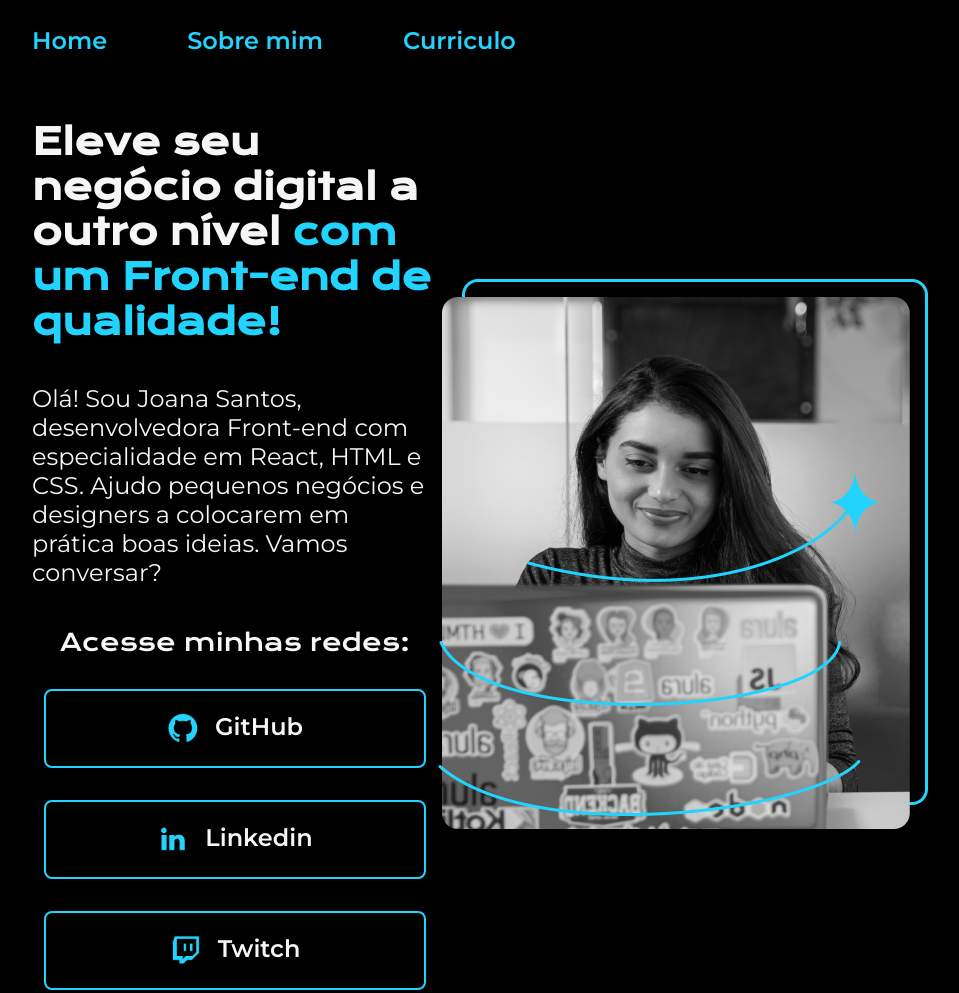
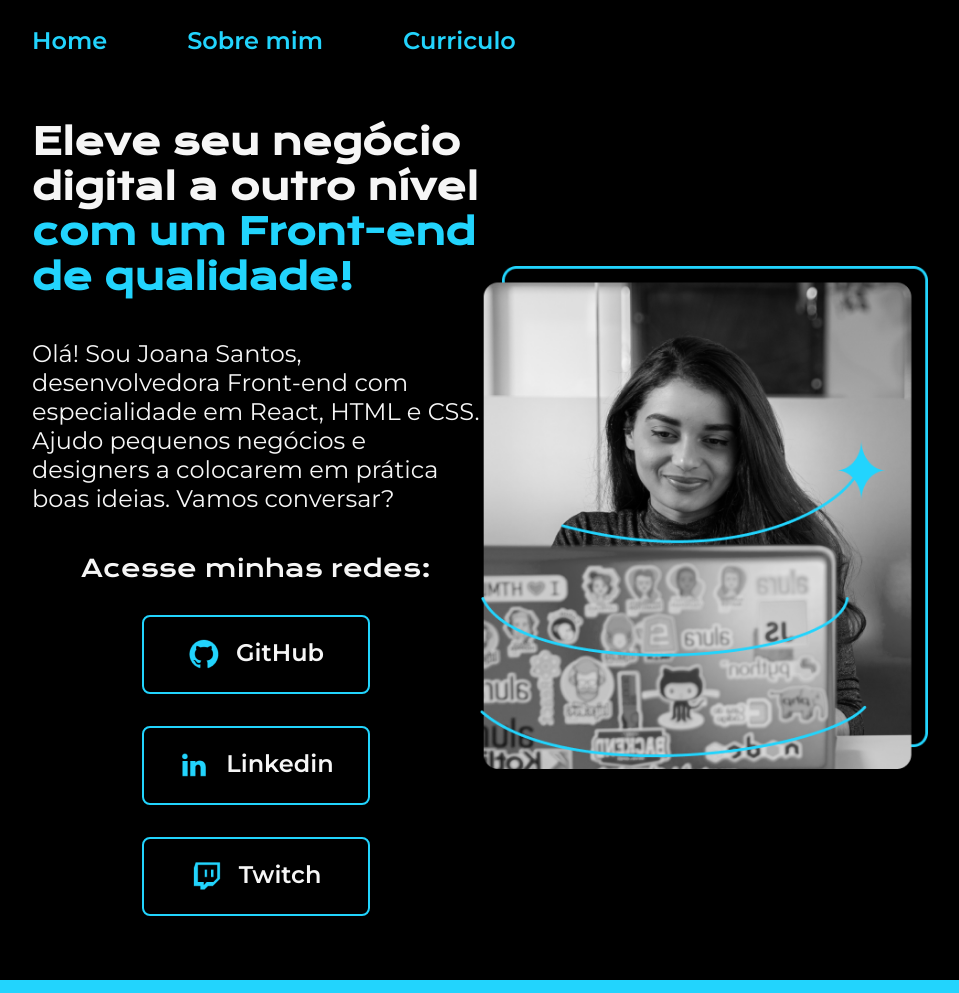
Before and after one commit to stanleyshensantos/Portifolio-HTML-e-CSS-aula_5, a plain HTML site: page index.html in a window 1280 px wide. Shown: the top 993 px of the page, without its empty margins (160-1119 px from the left). Drawn offline with nearby package versions, Linux system fonts and the light colour scheme; a web font is replaced by a local one.

Commit message:
https://github.com/stanleyshensantos/Portifolio-HTML-e-CSS-aula_5

```diff
--- a/index.html
+++ b/index.html
@@ -45,7 +45,7 @@
 
                 </div>
         </section>
-            <img src="./assets/Imagem.png" alt="Foto da Joana Santos programando">
+            <img class="apresentacao__imagem" src="./assets/Imagem.png" alt="Foto da Joana Santos programando">
     </main>
     <footer class="rodape">
         <p> Desenvolvido por Alura.</p>
--- a/styles/style.css
+++ b/styles/style.css
@@ -75,7 +75,7 @@ body{
       justify-content: center;
       gap: 16px;
       border: 2px solid var(--cor-terciaria);
-      width: 378px;
+      width: 50%;
       text-align: center;
       border-radius: 8px;
       font-size: 1.5rem;
```
